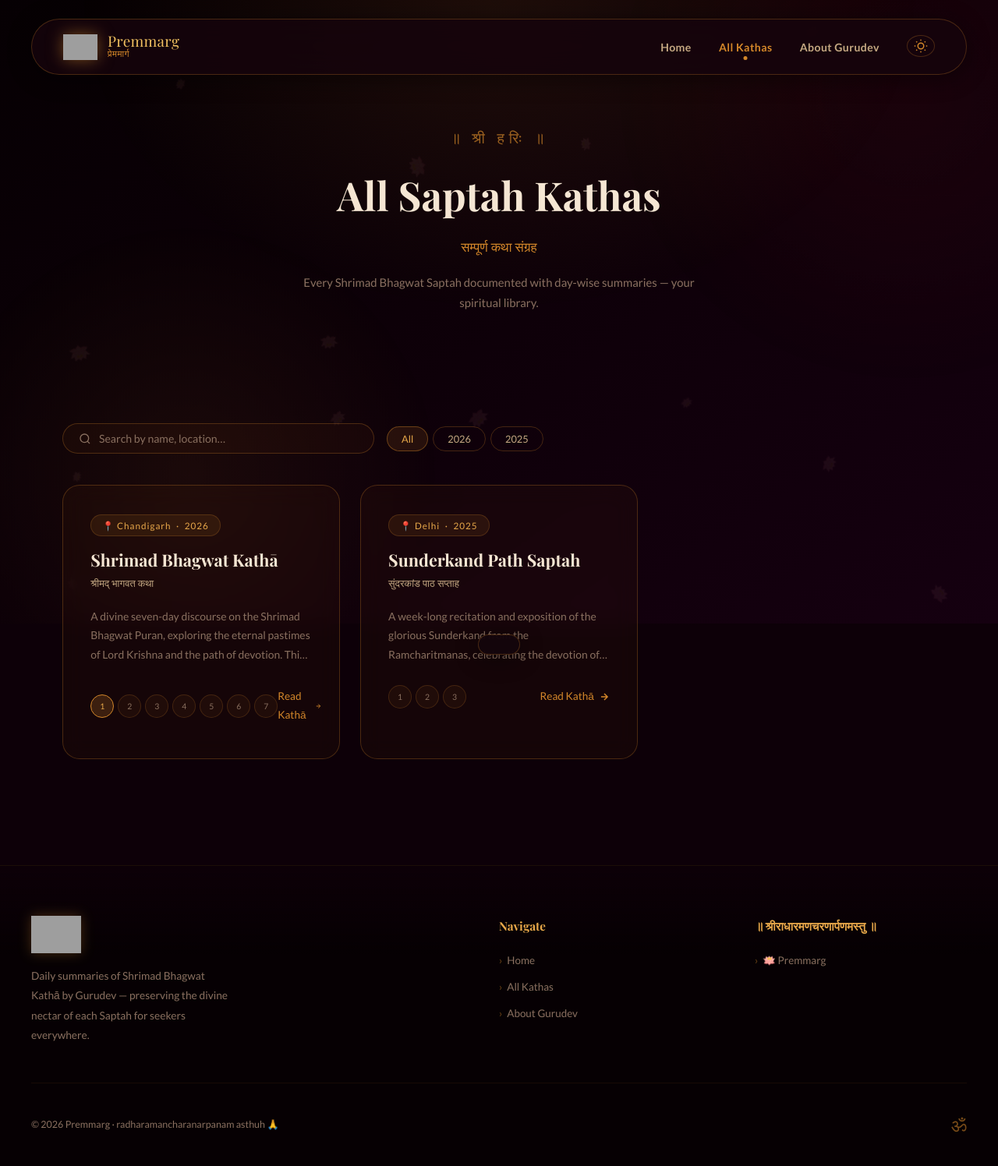
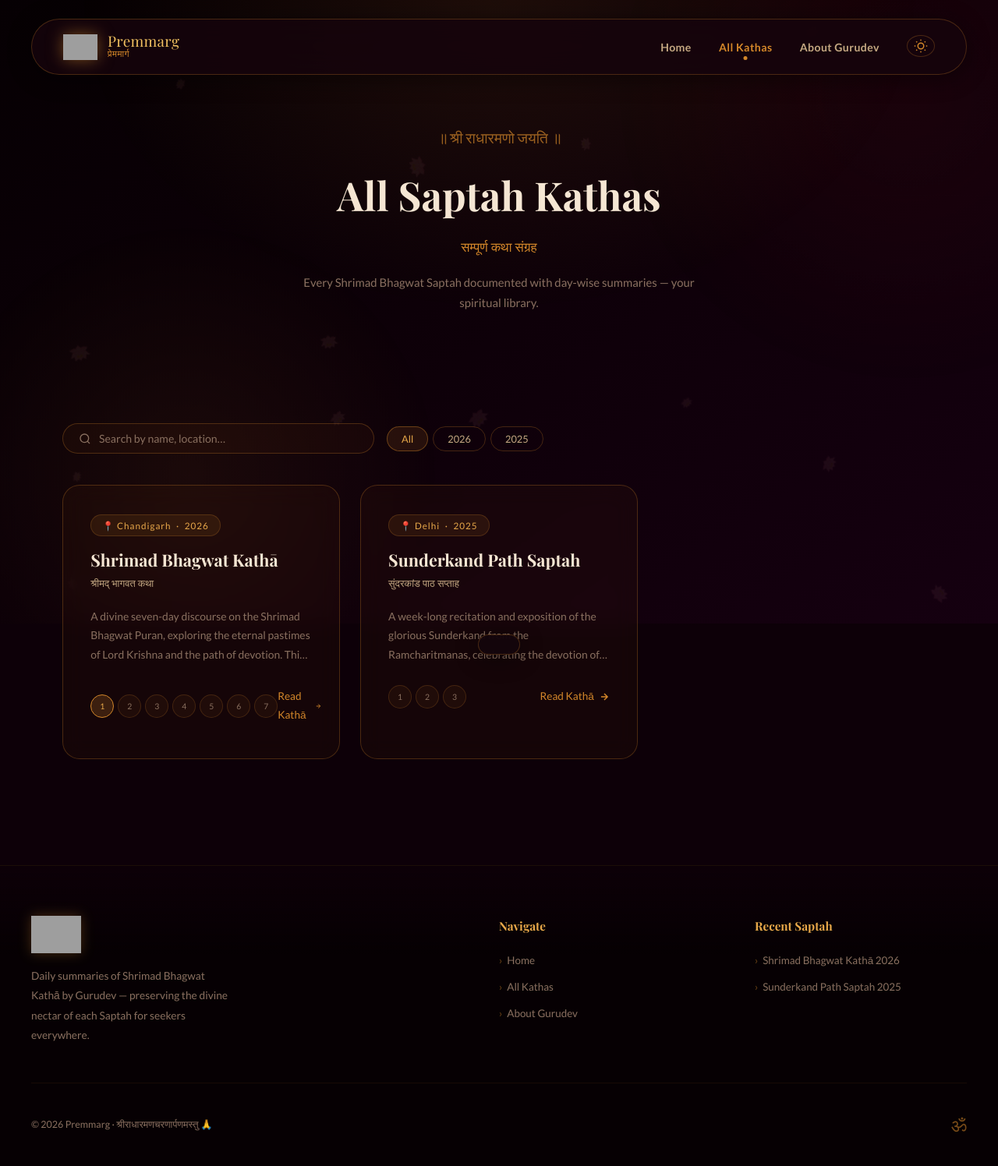
Before and after one commit to kdpratikwwe/premmarg, a PHP site: page /kathas.html in a window 1280 px wide. Shown: the whole page at 78% size. Run offline with PHP 8.4, Linux system fonts and the light colour scheme; data comes from the database, SQL or seed files in the repository; a stand-in replaces the project's code that opens the database connection; some web fonts are replaced; grey boxes are pictures that could not be loaded.

Commit message:
Deploy footer updates, centered divider, view all button, and banner spacing

```diff
--- a/css/style.css
+++ b/css/style.css
@@ -488,7 +488,7 @@ body {
 }
 .hr-gold + .section,
 .hr-gold + .section-quotes {
-  padding-top: 2.2rem !important;
+  padding-top: 1.8rem !important;
 }
 .full-width-section {
   padding: 80px 2.5rem;
@@ -904,7 +904,7 @@ body {
   color: var(--saffron);
   opacity: 0.7;
   margin-bottom: 0.8rem;
-  letter-spacing: 6px;
+  letter-spacing: normal;
 }
 .page-banner-title {
   font-family: var(--font-heading);
@@ -1585,8 +1585,6 @@ footer {
   position: absolute;
   left: 50%; top: 50%;
   transform: translate(-50%, -50%);
-  background: var(--bg-primary);
-  padding: 0 1.2rem;
   color: var(--saffron);
   font-size: 1.2rem;
   transition: var(--transition-mid);
--- a/katha.html
+++ b/katha.html
@@ -116,11 +116,12 @@
       </ul>
     </div>
     <div class="footer-col">
-      <h4>॥ श्रीराधारमणचरणार्पणमस्तु ॥</h4>
+      <h4>Recent Saptah</h4>
+      <ul id="footer-saptahs"></ul>
     </div>
   </div>
   <div class="footer-bottom">
-    <span>© 2026 Premmarg · radharamancharanarpanam asthuh 🙏</span>
+    <span>© 2026 Premmarg · श्रीराधारमणचरणार्पणमस्तु 🙏</span>
     <span class="footer-om">ॐ</span>
   </div>
 </footer>
--- a/kathas.html
+++ b/kathas.html
@@ -42,7 +42,7 @@
 </nav>
 
 <div class="page-banner">
-  <div class="page-banner-om">॥ श्री हरिः ॥</div>
+  <div class="page-banner-om">॥ श्री राधारमणो जयति ॥</div>
   <h1 class="page-banner-title">All Saptah Kathas</h1>
   <p class="page-banner-hi">सम्पूर्ण कथा संग्रह</p>
   <p class="page-banner-desc">Every Shrimad Bhagwat Saptah documented with day-wise summaries — your spiritual library.</p>
@@ -74,14 +74,12 @@
       </ul>
     </div>
     <div class="footer-col">
-      <h4>॥ श्रीराधारमणचरणार्पणमस्तु ॥</h4>
-      <ul>
-        <li><a href="index.html">🪷 Premmarg</a></li>
-      </ul>
+      <h4>Recent Saptah</h4>
+      <ul id="footer-saptahs"></ul>
     </div>
   </div>
   <div class="footer-bottom">
-    <span>© 2026 Premmarg · radharamancharanarpanam asthuh 🙏</span>
+    <span>© 2026 Premmarg · श्रीराधारमणचरणार्पणमस्तु 🙏</span>
     <span class="footer-om">ॐ</span>
   </div>
 </footer>
--- a/post.html
+++ b/post.html
@@ -135,11 +135,12 @@
       </ul>
     </div>
     <div class="footer-col">
-      <h4>॥ श्रीराधारमणचरणार्पणमस्तु ॥</h4>
+      <h4>Recent Saptah</h4>
+      <ul id="footer-saptahs"></ul>
     </div>
   </div>
   <div class="footer-bottom">
-    <span>© 2026 Premmarg · radharamancharanarpanam asthuh 🙏</span>
+    <span>© 2026 Premmarg · श्रीराधारमणचरणार्पणमस्तु 🙏</span>
     <span class="footer-om">ॐ</span>
   </div>
 </footer>
```
Also changed, not shown: index.html (+5 -2 lines).
